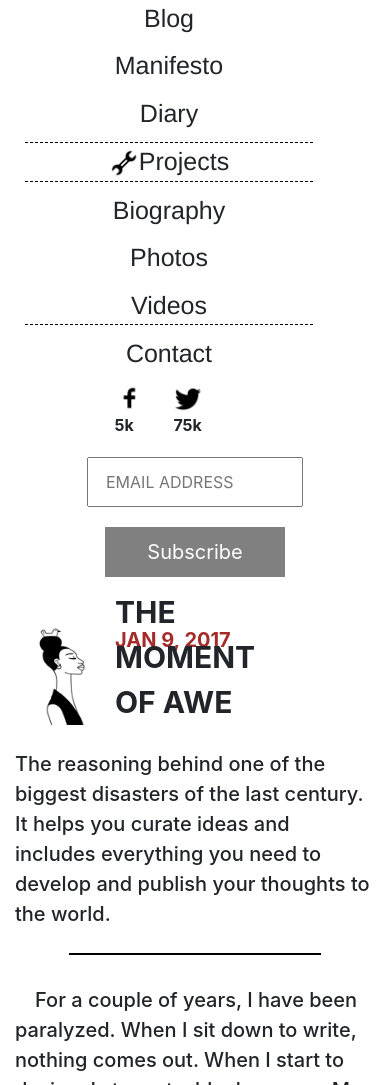
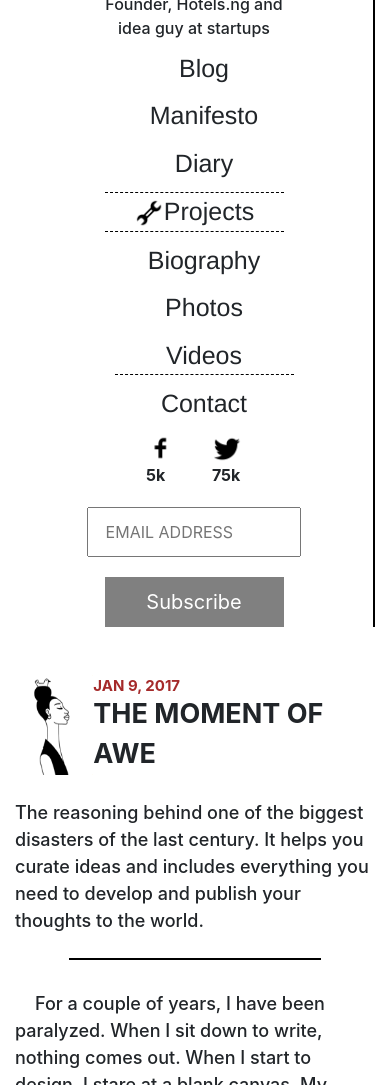
Before and after one commit to bitbender1010/HNG-Blog, a plain HTML site: page index.html in a window 390 px wide. Shown: the part 311-1396 px from the top of the page. Drawn offline with Linux system fonts and the light colour scheme; a script that the page names is missing.

Commit message:
update style

```diff
--- a/css/style.css
+++ b/css/style.css
@@ -1,14 +1,17 @@
 /*# sourceMappingURL=style.css.map */
 
 
-.bd {
-    /* border: 2px solid red;*/
+.down {
+    margin-top: 100px;
+}
+.line {
+    border-right: 2px solid black;
 }
 
 .profile-body {
     width: 200px;
     height: 200px;
-   /* border: 2px solid red; */
+   /* border: 2ps solid red; */
     background: none;
 }
 .profile-body img {
@@ -30,9 +33,9 @@
 .flex-c {
     display: flex;
     flex-direction: column;
-   /* border: 2px solid yellow; */
+    /*border: 2px solid yellow;*/
     position: relative;
-    width: 50%;
+    width: 100%;
 }
 .jan {
     font-size: 20px;
@@ -75,6 +78,10 @@
 .emp {
     border-top: 1px dashed black;
     border-bottom: 1px dashed black;
+    width: 70%;
+    margin: 0 auto;
+    position: relative;
+    left: -20px;
 }
 .cent {
     display: flex;
@@ -82,7 +89,10 @@
 }
 .emp2 {
     border-bottom: 1px dashed black;
-
+    width: 50%;
+    margin: 0 auto;
+    position: relative;
+    left: -20px;
 }
 
 /* email & btn */
@@ -177,8 +187,105 @@
 .likey {
     width: 20px;
     height: 20px;
+    margin-right: 10px;
+    margin-top: -3px;
 }
 .likey img {
     width: 100%;
     height: 100%;
 }
+/* */
+.like {
+    display: flex;
+
+}
+.like button {
+    width: 100px;
+    height: 50px;
+    border-radius: 10px;
+
+}
+.like .like-1 {
+    display: flex;
+    margin-right: 20px;
+    width: 150px;
+    font-size: 18px;
+    font-weight: bold;
+    position: relative;
+    justify-content: center;
+}
+/* */
+.share {
+    background: blue;
+    color: white;
+    border: none;
+    font-size: 20px;
+    font-weight: bold;
+}
+/* */
+.text {
+    font-size: 20px;
+}
+.text textarea {
+    background-color: lightgrey;
+}
+
+@media (max-width: 426px) {
+
+    .profile-body {
+        margin: 0 auto;
+    }
+    .mark-E, .founder {
+        text-align: center;
+    }
+    .founder {
+        width: 100%;
+    }
+    .item {
+        font-size: 25px;
+        font-size: 500;
+        margin: 10px;
+        font-family: 'Franklin Gothic Medium', 'Arial Narrow', Arial, sans-serif;
+        text-align: center;
+        width: 100%;
+    }
+    .icon-cover {
+        display: flex;
+        justify-content: center;
+        width: 100%;
+        font-weight: bold;
+    }
+    .emp {
+        width: 50%;
+        margin: 0 auto;
+        position: relative;
+        left: 0px;
+    }
+    .emp2 {
+        width: 50%;
+        margin: 0 auto;
+        position: relative;
+        left: 10px;
+    }
+    .moment {
+        position: absolute;
+        bottom: 0px;
+        font-size: 27px;
+        font-weight: bold;
+    }
+    .jan {
+        font-size: 15px;
+        color: brown;
+        font-weight: bold;
+    }
+    .down {
+        margin-top: 50px;
+    }
+    .reason, .indent {
+        font-size: 18px;
+        font-weight: 500;
+    }
+    .text {
+        font-size: 18px;
+    }
+}
```
